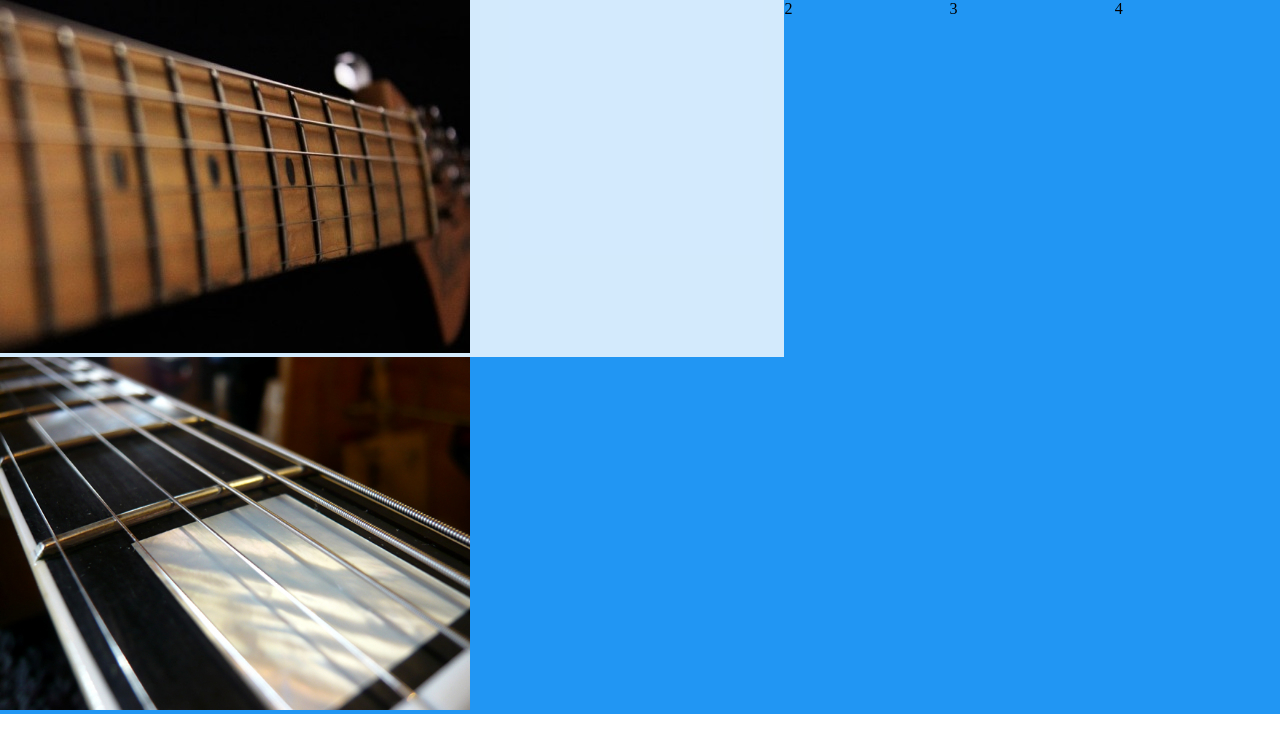
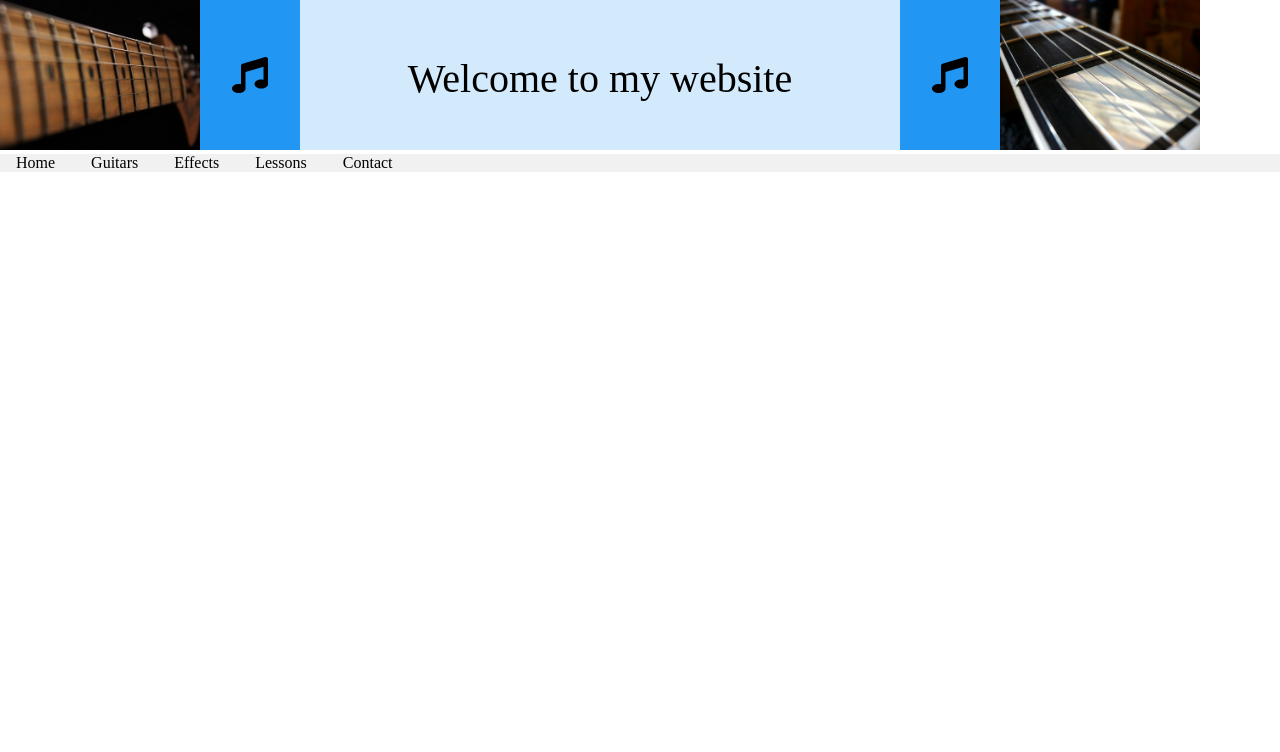
Before and after one commit to keithseator/keith.seator.rocks2, a plain HTML site: page index.html in a window 1280 px wide. Drawn offline with Linux system fonts and the light colour scheme.

Commit message:
developed header

```diff
--- a/index.html
+++ b/index.html
@@ -14,12 +14,28 @@
 <body>
 	<header class="header-grid-container">
 		<div class="grid-item1"><img src="/img/Fender fretboard2.jpg" alt="Fender fretboard"></div>
-		<div class="grid-item2">2</div>
-		<div class="grid-item3">3</div>
-		<div class="grid-item4">4</div>
+		<div class="grid-item2"><i class="fas fa-music" style="font-size: 36px;"></i></div>
+		<div class="grid-item3">
+			<p>
+				Welcome to my website
+			</p>
+		</div>
+		<div class="grid-item4"><i class="fas fa-music" style="font-size: 36px;vertical-align: middle"></i></div>
 		<div class="grid-item5"><img src="/img/gibson-les-paul-nut-slots-too-deep-www-guitarlodge-co_-uk_.jpg" alt="Gibson fretboard"></div>
+	</header>
 
-	</header>
+
+	<nav class="nav-container">
+		<ul>
+			<li>
+				<a href="index.html">Home</a>
+				<a href="guitars.html">Guitars</a>
+				<a href="effects.html">Effects</a>
+				<a href="lessons.html">Lessons</a>
+				<a href="contact.html">Contact</a>
+			</li>
+		</ul>
+	</nav>
 </body>
 
 </html>
--- a/style.css
+++ b/style.css
@@ -4,21 +4,66 @@ body {
 }
 
 .header-grid-container {
-  display: grid;
-  /* grid-row-gap: 10px; */
-  grid-template-columns: auto auto auto auto auto;
+  display: inline-grid;
+  grid-template-columns: 1fr 0.5fr 3fr 0.5fr 1fr;
   background-color: #2196F3;
-  padding: 0px;
+  height: 150px;
 }
 
-.grid-item1 {
+.header-grid-container div {
+  height: 150px;
+}
+
+.grid-item1 {}
+
+.grid-item1 img {
+  max-width: 200px;
+}
+
+.grid-item2 {
+  position: relative;
+  top: calc(50% - 18px);
+  text-align: center;
+}
+
+.grid-item3 {
   background-color: rgba(255, 255, 255, 0.8);
-  /* border: 1px solid rgba(0, 0, 0, 0.8); */
-  /* padding: 20px; */
-  /* font-size: 30px; */
-  text-align: bottom;
-  /* margin: 0%; */
-  vertical-align: bottom;
-  grid-column-start: 1;
-  grid-column-end: 3;
+  line-height: 150px;
+  height: 150px;
+  text-align: center;
+  font-size: 40px;
+  min-width: 500px;
 }
+
+.grid-item3 p {
+  line-height: 1.5;
+  display: inline-block;
+  vertical-align: middle;
+}
+
+.grid-item4 {
+  position: relative;
+  top: calc(50% - 18px);
+  text-align: center;
+}
+
+.grid-item5 {}
+
+.grid-item5 img {
+  max-width: 200px;
+}
+
+ul {
+  list-style-type: none;
+  margin: 0;
+  padding: 0;
+  /* width: 800px; */
+  background-color: #f1f1f1;
+}
+
+li a {
+  /* display: block; */
+  color: #000;
+  padding: 8px 16px;
+  text-decoration: none;
+}
```
